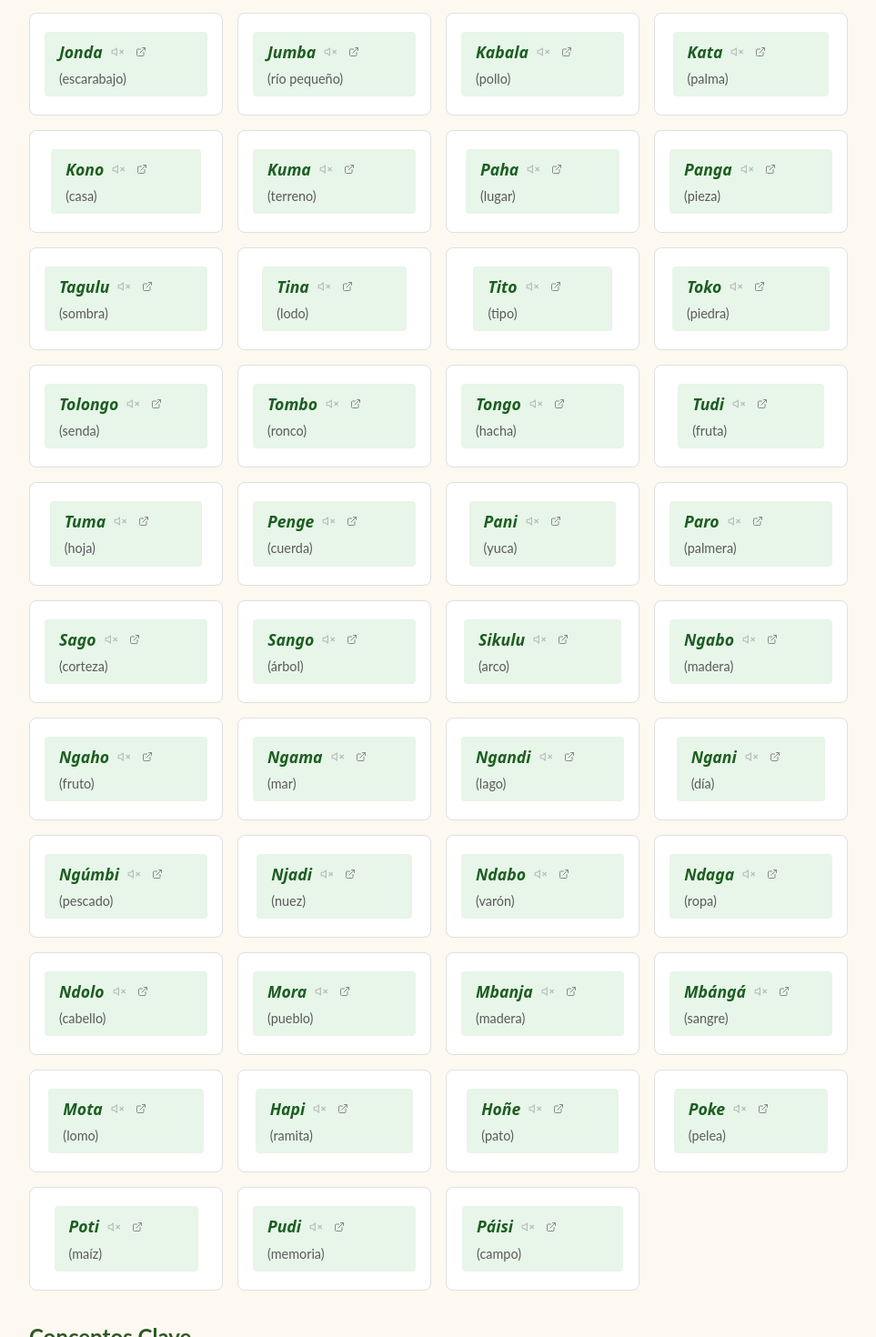
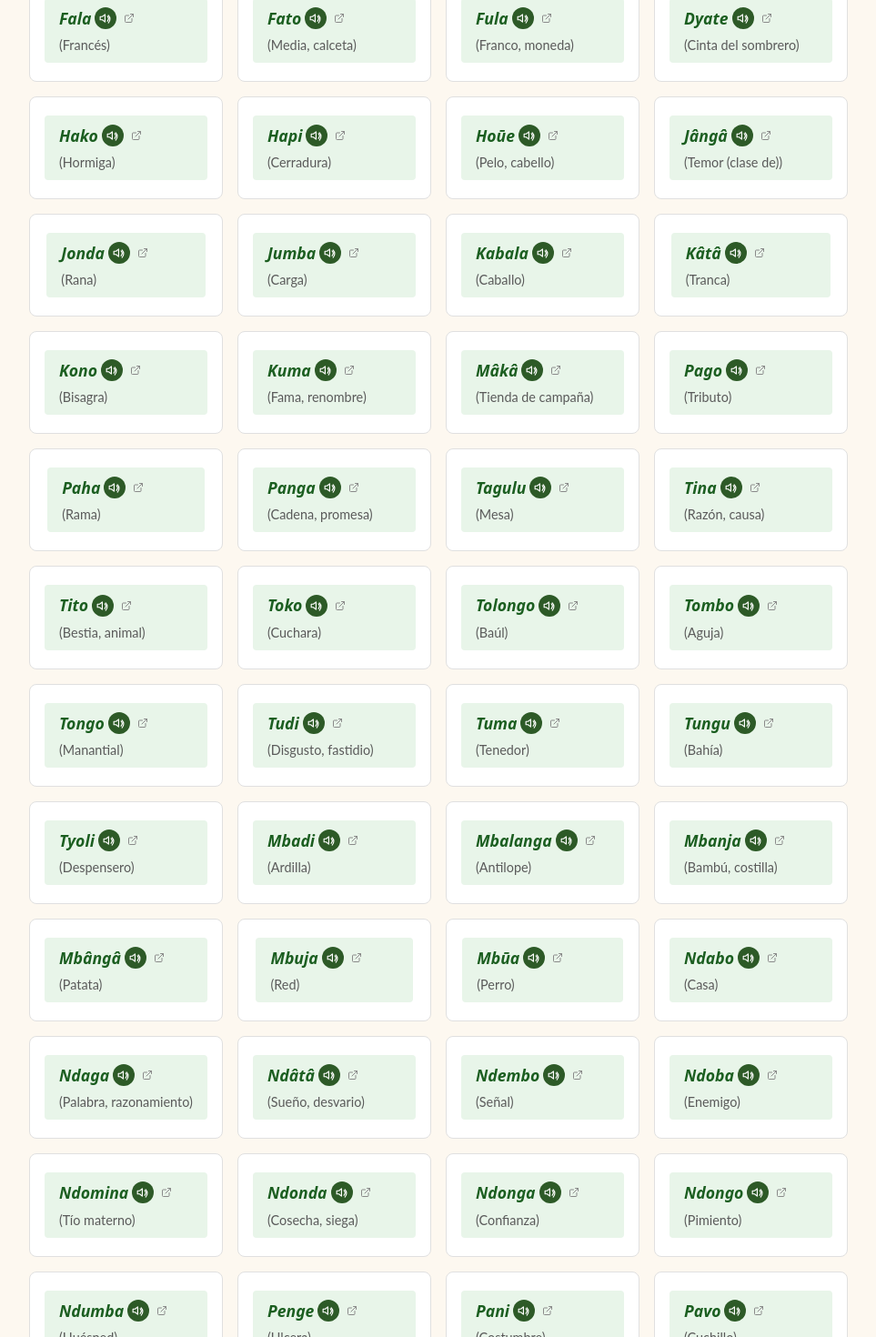
Before and after one commit to DRBondyaleJuez/BengaWebsite, a Vue app: page /capitulo-2/clase-7 in a window 1280 px wide. Shown: the part 900-2370 px from the top of the page at 91% size, without its empty margins (206-1169 px from the left). Built offline with nearby package versions, Linux system fonts and the light colour scheme.

Commit message:
Review Class 7 nouns and irregular nouns

```diff
--- a/src/views/chapter-2/IrregularNouns.vue
+++ b/src/views/chapter-2/IrregularNouns.vue
@@ -6,12 +6,12 @@
     </div>
 
     <section class="irregular-nouns__intro">
-      <p>Aunque el sistema de siete clases es muy regular, el Benga contiene un número de nombres que no cumplen con los patrones esperados. Estos se dividen en dos categorías principales: nombres que carecen de singular y nombres que carecen de plural.</p>
+      <p>Aunque el sistema de siete clases es muy regular, el Benga contiene un número de nombres que no cumplen con los patrones esperados. Salvado y Cos los agrupa en dos apartados: nombres que carecen de singular y nombres que carecen de plural.</p>
     </section>
 
     <section class="irregular-nouns__no-singular">
-      <h2>Nombres que carecen de singular</h2>
-      <p class="description">Son generalmente nombres que expresan cantidad de algo, especialmente de líquidos, y los bengas jamás los usan en singular sino siempre en plural, tomando los adjuntos de éste.</p>
+      <h2>§ 7. Nombres que carecen de singular</h2>
+      <p class="description">Hay cierta porción de nombres que expresan cantidad de alguna cosa (especialmente de líquidos), los que jamás se usan en singular, sino siempre en plural, tomando los adjuntos de éste. Algunos fueron introducido en los <a href="/capitulo-2/clase-2">sustantivos de Segunda Clase</a></p>
 
       <div class="examples-grid">
         <div class="example-card" v-for="(example, idx) in pluralOnlyNouns" :key="`plural-${idx}`">
@@ -20,7 +20,7 @@
             <span class="value">
               <BengaWord
                 :word="example.word"
-                :audio-id="makeAudioId(example.word)"
+                :audio-id="example.audio"
                 :meaning="example.meaning"
                 :dictionary-url="getDictionaryUrl(example.word)"
                 block
@@ -32,7 +32,7 @@
     </section>
 
     <section class="irregular-nouns__no-plural">
-      <h2>Nombres que carecen de plural</h2>
+      <h2>§ 8. Nombres que carecen de plural</h2>
       <p class="description">Otros muchos nombres hay que no se usan sino en singular, los cuales toman sus adjuntos correspondientes a dicho número singular.</p>
 
       <div class="examples-grid">
@@ -42,7 +42,7 @@
             <span class="value">
               <BengaWord
                 :word="example.word"
-                :audio-id="makeAudioId(example.word)"
+                :audio-id="example.audio"
                 :meaning="example.meaning"
                 :dictionary-url="getDictionaryUrl(example.word)"
                 block
@@ -103,46 +103,59 @@ export default {
   data() {
     return {
       pluralOnlyNouns: [
-        { word: 'Hosá', meaning: 'Cabellera, pelo' },
-        { word: 'Honji', meaning: 'Heno, yerba' },
-        { word: 'Jubu', meaning: 'Ceniza' },
-        { word: 'Mavule', meaning: 'Aceite' },
-        { word: 'Miba', meaning: 'Agua' },
-        { word: 'Makiya', meaning: 'Sangre' },
-        { word: 'Maku', meaning: 'Licor, caña' },
-        { word: 'Tito', meaning: 'Animal' }
+        { word: 'Hoūē', audio: 'ho_u_e_', meaning: 'Cabellera, pelo' },
+        { word: 'Honji', audio: 'honji', meaning: 'Heno, yerba' },
+        { word: 'Jubu', audio: 'jubu', meaning: 'Ceniza' },
+        { word: 'Mavule', audio: 'mavule', meaning: 'Aceite' },
+        { word: 'Miba', audio: 'miba', meaning: 'Agua' },
+        { word: 'Makiya', audio: 'makiya', meaning: 'Sangre' },
+        { word: 'Maku', audio: 'maku', meaning: 'Licor, caña' },
+        { word: 'Tito', audio: 'tito', meaning: 'Animal' },
+        { word: 'Malângâ', audio: 'mal_a_ng_a_', meaning: 'Flores de los árboles' },
+        { word: 'Majênjina', audio: 'maj_e_njina', meaning: 'Rayos de la aurora' },
+        { word: 'Mbana', audio: 'mbana', meaning: 'Pinzas, tenazuelas' },
+        { word: 'Mbai', audio: 'mbai', meaning: 'Virutas, astillas' },
+        { word: 'Mâmbē', audio: 'm_a_mb_e_', meaning: 'Sobras, mendrugos' },
+        { word: 'Lombongo', audio: 'lombongo', meaning: 'Mosquitos' },
+        { word: 'Kiji', audio: 'kiji', meaning: 'Rastrojo' },
+        { word: 'Hako', audio: 'hako', meaning: 'Hormiga, etc.' }
       ],
       singularOnlyNouns: [
-        { word: 'Háká', meaning: 'Ápice, punta' },
-        { word: 'Un', meaning: 'Lona' },
-        { word: 'Yadi', meaning: 'Agonía' },
-        { word: 'Ngabo', meaning: 'Porción, división' },
-        { word: 'Tina', meaning: 'Origen, causa' },
-        { word: 'Pákaipaka', meaning: 'Verdad' },
-        { word: 'Kála', meaning: 'Reloj de caja' },
-        { word: 'Ndiba', meaning: 'Profundidad' },
-        { word: 'Kapi', meaning: 'Remo' },
-        { word: 'Kama', meaning: 'Ciento' },
-        { word: 'Nyati', meaning: 'Buey' },
-        { word: 'Pia', meaning: 'Pólvora' },
-        { word: 'Ngaanjangaanja', meaning: 'Diligencia' },
-        { word: 'Boká', meaning: 'Estación lluviosa' },
-        { word: 'Bulu', meaning: 'Noche' }
+        { word: 'Hâkâ', audio: 'h_a_k_a_', meaning: 'Ápice, punta' },
+        { word: 'Ngânde', audio: 'ng_a_nde', meaning: 'Luna' },
+        { word: 'Myadi', audio: 'myadi', meaning: 'Agonía' },
+        { word: 'Ngabo', audio: 'ngabo', meaning: 'Porción, división' },
+        { word: 'Tina', audio: 'tina', meaning: 'Origen, causa' },
+        { word: 'Pâkūēpâkūē', audio: 'p_a_k_u_e_p_a_k_u_e', meaning: 'Verdad' },
+        { word: 'Kâla', audio: 'k_a_la', meaning: 'Reloj de caja' },
+        { word: 'Ndiba', audio: 'ndiba', meaning: 'Profundidad' },
+        { word: 'Kapi', audio: 'kapi', meaning: 'Remo' },
+        { word: 'Kama', audio: 'kama', meaning: 'Ciento' },
+        { word: 'Nyati', audio: 'nyati', meaning: 'Buey' },
+        { word: 'Pita', audio: 'pita', meaning: 'Pólvora' },
+        { word: 'Ngūanjangūanja', audio: 'ngaanjangaanja', meaning: 'Diligencia' },
+        { word: 'Bokâ', audio: 'bok_a_', meaning: 'Estación lluviosa' },
+        { word: 'Bulu', audio: 'bulu', meaning: 'Noche' },
+        { word: 'Manga', audio: 'manga', meaning: 'Mar' },
+        { word: 'Njea', audio: 'njea', meaning: 'Sendero' },
+        { word: 'Poli', audio: 'poli', meaning: 'Trigo' },
+        { word: 'Tonda', audio: 'tonda', meaning: 'Diluvio' },
+        { word: 'Henga', audio: 'henga', meaning: 'Ocio' },
+        { word: 'Hūē', audio: 'h_u_e_', meaning: 'Paz' },
+        { word: 'Maka', audio: 'mala', meaning: 'Jugo' },
+        { word: 'Kango', audio: 'kango', meaning: 'Sabor, gusto' },
+        { word: 'Kâ', audio: 'k_a_', meaning: 'Caracol grande' },
+        { word: 'Kânde', audio: 'k_a_nde', meaning: 'Perseverancia' },
+        { word: 'Pani', audio: 'pani', meaning: 'Uso, hábito' },
+        { word: 'Beja', audio: 'beja', meaning: 'Alimento' },
+        { word: 'Mboi', audio: 'mboi', meaning: 'Miel' },
+        { word: 'Peta', audio: 'peta', meaning: 'Disputa, etc.' }
       ]
     };
   },
   methods: {
     getDictionaryUrl(word) {
       return `${LIVING_DICTIONARY_BASE}/${String(word).toLowerCase()}`
-    },
-    makeAudioId(word) {
-      if (!word) return null
-      return String(word)
-        .toLowerCase()
-        .normalize('NFD')
-        .replace(/\p{Diacritic}/gu, '')
-        .replace(/[^a-z0-9]+/g, '_')
-        .replace(/^_+|_+$/g, '')
     }
   },
   created() {
@@ -251,6 +264,24 @@ export default {
     }
   }
 
+  &__transcription {
+    background: #FFFDE7;
+    border-left: 4px solid $color-accent;
+    border-radius: $border-radius;
+    padding: $spacing-lg;
+
+    h2 {
+      color: $color-text-secondary;
+      border-bottom-color: $color-accent;
+    }
+
+    .note-text {
+      margin: 0;
+      color: $color-text-secondary;
+      line-height: 1.6;
+    }
+  }
+
   &__notes {
     .notes-list {
       display: grid;
--- a/src/views/chapter-2/NounClass7.vue
+++ b/src/views/chapter-2/NounClass7.vue
@@ -10,24 +10,25 @@
       <div class="pattern-box">
         <div class="pattern-item">
           <span class="pattern-label">Singular:</span>
-          <span class="pattern-value singular">fala / tuma</span>
+          <span class="pattern-value singular">hako / tuma / mbadi / ndabo / nganga / sango</span>
         </div>
         <div class="pattern-arrow">→</div>
         <div class="pattern-item">
           <span class="pattern-label">Plural:</span>
-          <span class="pattern-value plural">fala / tuma</span>
+          <span class="pattern-value plural">hako / tuma / mbadi / ndabo / nganga / sango</span>
         </div>
       </div>
-      <p class="pattern-description">Esta clase es invariable: la forma singular y plural coinciden, y el número se interpreta por el contexto o por los adjuntos que acompañan al sustantivo.</p>
+      <p class="pattern-description">Son muy numerosos, ya que siguen esta regla muchos de los que empiezan por consonante y casi todos los que comienzan con doble consonante. Por los adjuntos que les acompañan se conocerá la diversidad del número.</p>
     </section>
 
     <section class="noun-class__examples">
-      <h2>Ejemplos (algunos de 100+)</h2>
+      <h2>Ejemplos del libro ({{ words.length }})</h2>
       <div class="examples-grid">
         <div class="example-card" v-for="(word, idx) in words" :key="`word-${idx}`">
           <div class="example-singular">
             <BengaWord
               :word="word.word"
+              :audio-id="word.audio"
               :meaning="word.meaning"
               :dictionary-url="getDictionaryUrl(word.word)"
               block
@@ -50,7 +51,7 @@
         </div>
         <div class="concept-item">
           <h4>Gran grupo</h4>
-          <p>La mayoría de las palabras que comienzan con consonante o con doble consonante entran aquí.</p>
+          <p>Muchos de los nombres que empiezan por consonante y casi todos los que comienzan con doble consonante siguen esta regla.</p>
         </div>
       </div>
     </section>
@@ -84,53 +85,94 @@ export default {
   data() {
     return {
       words: [
-        { word: 'Fala', meaning: 'cristal' },
-        { word: 'Fato', meaning: 'cosa' },
-        { word: 'Fula', meaning: 'hilo' },
-        { word: 'Jangá', meaning: 'atadura' },
-        { word: 'Jonda', meaning: 'escarabajo' },
-        { word: 'Jumba', meaning: 'río pequeño' },
-        { word: 'Kabala', meaning: 'pollo' },
-        { word: 'Kata', meaning: 'palma' },
-        { word: 'Kono', meaning: 'casa' },
-        { word: 'Kuma', meaning: 'terreno' },
-        { word: 'Paha', meaning: 'lugar' },
-        { word: 'Panga', meaning: 'pieza' },
-        { word: 'Tagulu', meaning: 'sombra' },
-        { word: 'Tina', meaning: 'lodo' },
-        { word: 'Tito', meaning: 'tipo' },
-        { word: 'Toko', meaning: 'piedra' },
-        { word: 'Tolongo', meaning: 'senda' },
-        { word: 'Tombo', meaning: 'ronco' },
-        { word: 'Tongo', meaning: 'hacha' },
-        { word: 'Tudi', meaning: 'fruta' },
-        { word: 'Tuma', meaning: 'hoja' },
-        { word: 'Penge', meaning: 'cuerda' },
-        { word: 'Pani', meaning: 'yuca' },
-        { word: 'Paro', meaning: 'palmera' },
-        { word: 'Sago', meaning: 'corteza' },
-        { word: 'Sango', meaning: 'árbol' },
-        { word: 'Sikulu', meaning: 'arco' },
-        { word: 'Ngabo', meaning: 'madera' },
-        { word: 'Ngaho', meaning: 'fruto' },
-        { word: 'Ngama', meaning: 'mar' },
-        { word: 'Ngandi', meaning: 'lago' },
-        { word: 'Ngani', meaning: 'día' },
-        { word: 'Ngúmbi', meaning: 'pescado' },
-        { word: 'Njadi', meaning: 'nuez' },
-        { word: 'Ndabo', meaning: 'varón' },
-        { word: 'Ndaga', meaning: 'ropa' },
-        { word: 'Ndolo', meaning: 'cabello' },
-        { word: 'Mora', meaning: 'pueblo' },
-        { word: 'Mbanja', meaning: 'madera' },
-        { word: 'Mbángá', meaning: 'sangre' },
-        { word: 'Mota', meaning: 'lomo' },
-        { word: 'Hapi', meaning: 'ramita' },
-        { word: 'Hoñe', meaning: 'pato' },
-        { word: 'Poke', meaning: 'pelea' },
-        { word: 'Poti', meaning: 'maíz' },
-        { word: 'Pudi', meaning: 'memoria' },
-        { word: 'Páisi', meaning: 'campo' }
+        { word: 'Fala', audio: 'fala', meaning: 'Francés' },
+        { word: 'Fato', audio: 'fato', meaning: 'Media, calceta' },
+        { word: 'Fula', audio: 'fula', meaning: 'Franco, moneda' },
+        { word: 'Dyate', audio: 'dyate', meaning: 'Cinta del sombrero' },
+        { word: 'Hako', audio: 'hako', meaning: 'Hormiga' },
+        { word: 'Hapi', audio: 'hapi', meaning: 'Cerradura' },
+        { word: 'Hoūe', audio: 'ho_u_e', meaning: 'Pelo, cabello' },
+        { word: 'Jângâ', audio: 'j_a_ng_a_', meaning: 'Temor (clase de)' },
+        { word: 'Jonda', audio: 'jonda', meaning: 'Rana' },
+        { word: 'Jumba', audio: 'jumba', meaning: 'Carga' },
+        { word: 'Kabala', audio: 'kabala', meaning: 'Caballo' },
+        { word: 'Kâtâ', audio: 'k_a_t_a_', meaning: 'Tranca' },
+        { word: 'Kono', audio: 'kono', meaning: 'Bisagra' },
+        { word: 'Kuma', audio: 'kuma', meaning: 'Fama, renombre' },
+        { word: 'Mâkâ', audio: 'm_a_k_a_', meaning: 'Tienda de campaña' },
+        { word: 'Pago', audio: 'pago', meaning: 'Tributo' },
+        { word: 'Paha', audio: 'paha', meaning: 'Rama' },
+        { word: 'Panga', audio: 'panga', meaning: 'Cadena, promesa' },
+        { word: 'Tagulu', audio: 'tagulu', meaning: 'Mesa' },
+        { word: 'Tina', audio: 'tina', meaning: 'Razón, causa' },
+        { word: 'Tito', audio: 'tito', meaning: 'Bestia, animal' },
+        { word: 'Toko', audio: 'toko', meaning: 'Cuchara' },
+        { word: 'Tolongo', audio: 'tolongo', meaning: 'Baúl' },
+        { word: 'Tombo', audio: 'tombo', meaning: 'Aguja' },
+        { word: 'Tongo', audio: 'tongo', meaning: 'Manantial' },
+        { word: 'Tudi', audio: 'tudi', meaning: 'Disgusto, fastidio' },
+        { word: 'Tuma', audio: 'tuma', meaning: 'Tenedor' },
+        { word: 'Tungu', audio: 'tungu', meaning: 'Bahía' },
+        { word: 'Tyoli', audio: 'tyoli', meaning: 'Despensero' },
+        { word: 'Mbadi', audio: 'mbadi', meaning: 'Ardilla' },
+        { word: 'Mbalanga', audio: 'malanga', meaning: 'Antilope' },
+        { word: 'Mbanja', audio: 'mbanja', meaning: 'Bambú, costilla' },
+        { word: 'Mbângâ', audio: 'mb_a_ng_a_', meaning: 'Patata' },
+        { word: 'Mbuja', audio: 'mbuja', meaning: 'Red' },
+        { word: 'Mbūa', audio: 'mb_u_a', meaning: 'Perro' },
+        { word: 'Ndabo', audio: 'ndabo', meaning: 'Casa' },
+        { word: 'Ndaga', audio: 'ndaga', meaning: 'Palabra, razonamiento' },
+        { word: 'Ndâtâ', audio: 'nd_a_t_a_', meaning: 'Sueño, desvario' },
+        { word: 'Ndembo', audio: 'ndembo', meaning: 'Señal' },
+        { word: 'Ndoba', audio: 'ndoba', meaning: 'Enemigo' },
+        { word: 'Ndomina', audio: 'ndomina', meaning: 'Tío materno' },
+        { word: 'Ndonda', audio: 'ndonga', meaning: 'Cosecha, siega' },
+        { word: 'Ndonga', audio: 'ndonga', meaning: 'Confianza' },
+        { word: 'Ndongo', audio: 'ndongo', meaning: 'Pimiento' },
+        { word: 'Ndumba', audio: 'ndumba', meaning: 'Huésped' },
+        { word: 'Penge', audio: 'penge', meaning: 'Ulcera' },
+        { word: 'Pani', audio: 'pani', meaning: 'Costumbre' },
+        { word: 'Pavo', audio: 'pavo', meaning: 'Cuchillo' },
+        { word: 'Pândâ', audio: 'p_a_nd_a_', meaning: 'Casco' },
+        { word: 'Penda', audio: 'penda', meaning: 'Controversia' },
+        { word: 'Pembē', audio: 'pemb_e_', meaning: 'Pan, greda' },
+        { word: 'Pika', audio: 'pika', meaning: 'Riñón' },
+        { word: 'Pimba', audio: 'pimba', meaning: 'Coraje' },
+        { word: 'Pita', audio: 'pita', meaning: 'Pólvora' },
+        { word: 'Pogo', audio: 'pogo', meaning: 'Arpón' },
+        { word: 'Poke', audio: 'poke', meaning: 'Sordera' },
+        { word: 'Poti', audio: 'poti', meaning: 'Maíz, grano' },
+        { word: 'Pudi', audio: 'pudi', meaning: 'Aire, aliento' },
+        { word: 'Pūisi', audio: 'p_u_isi', meaning: 'Gato' },
+        { word: 'Sago', audio: 'sago', meaning: 'Jabón' },
+        { word: 'Sango', audio: 'sango', meaning: 'Fiesta, noticia' },
+        { word: 'Senge', audio: 'senge', meaning: 'Palangana' },
+        { word: 'Sikulu', audio: 'sikulu', meaning: 'Escuela' },
+        { word: 'Nenge', audio: 'nenge', meaning: 'Isla' },
+        { word: 'Ngabo', audio: 'ngabo', meaning: 'Ración, porción' },
+        { word: 'Ngaho', audio: 'ngaho', meaning: 'Alambre' },
+        { word: 'Ngama', audio: 'ngama', meaning: 'Defensa' },
+        { word: 'Ngambi', audio: 'ngambi', meaning: 'Ira, rencor' },
+        { word: 'Ngando', audio: 'ngando', meaning: 'Cocodrilo' },
+        { word: 'Ngandi', audio: 'ngandi', meaning: 'Globo, bola' },
+        { word: 'Ngani', audio: 'ngani', meaning: 'Juego de manos' },
+        { word: 'Nganga', audio: 'nuega', meaning: 'Médico' },
+        { word: 'Nganiyango', audio: 'aniyango', meaning: 'Acceso, entrada' },
+        { word: 'Ngâmbi', audio: 'ng_u_mbi', meaning: 'Harpa' },
+        { word: 'Ngândâ', audio: 'ng_u_nda', meaning: 'Habas' },
+        { word: 'Ngâūē', audio: 'ng_a_u_e', meaning: 'Capitán' },
+        { word: 'Ngejangeja', audio: 'gejangeja', meaning: 'Cristal' },
+        { word: 'Ngenga', audio: 'ngenga', meaning: 'Ciempiés' },
+        { word: 'Ngomba', audio: 'ngomba', meaning: 'Puerco espín' },
+        { word: 'Ngonga', audio: 'ngonda', meaning: 'Pecho' },
+        { word: 'Ngudi', audio: 'ngudi', meaning: 'Fuerza, voluntad' },
+        { word: 'Ngumu', audio: 'ngumu', meaning: 'Jefe, principal' },
+        { word: 'Njadi', audio: 'njadi', meaning: 'Yunque' },
+        { word: 'Njadi', audio: 'njadi', meaning: 'Primogenito' },
+        { word: 'Nyangūa ditâ', audio: 'nyang_u_a_dita', meaning: 'Timpano, oido' },
+        { word: 'Nyuūē', audio: 'nyu_u_e_', meaning: 'Cabello blanco, o canas' },
+        { word: 'Nyeti', audio: 'nyeti', meaning: 'Chorro violento' },
+        { word: 'Nyēnjē', audio: 'ny_e_nj_e_', meaning: 'Cangrejo' }
       ]
     }
   },
@@ -245,8 +287,24 @@ export default {
     }
   }
 
+  .section-note {
+    margin: 0 0 $spacing-lg;
+    padding: $spacing-md;
+    background: #FFFDE7;
+    border-left: 4px solid $color-accent;
+    color: $color-text-secondary;
+  }
+
+  .example-note {
+    margin: $spacing-lg 0 0;
+    font-size: 0.9rem;
+    color: $color-text-muted;
+    font-style: italic;
+  }
+
   &__examples,
-  &__variants {
+  &__variants,
+  &__exceptions {
     .examples-grid {
       display: grid;
       grid-template-columns: repeat(auto-fit, minmax(200px, 1fr));
```
Also changed, not shown: 1 other file (tests, documents, lock files or other folders).
